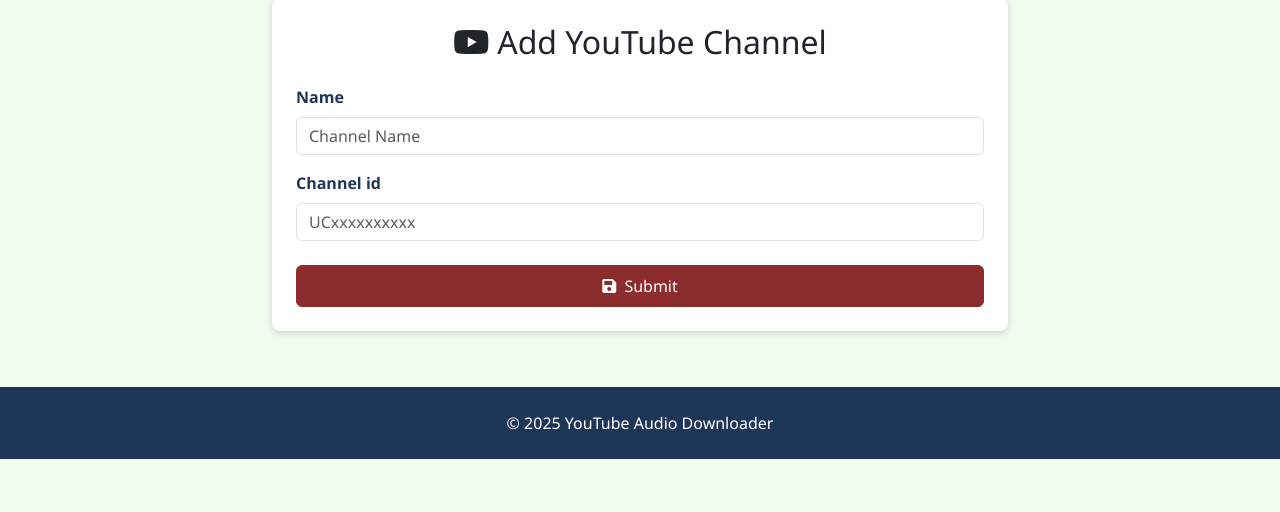
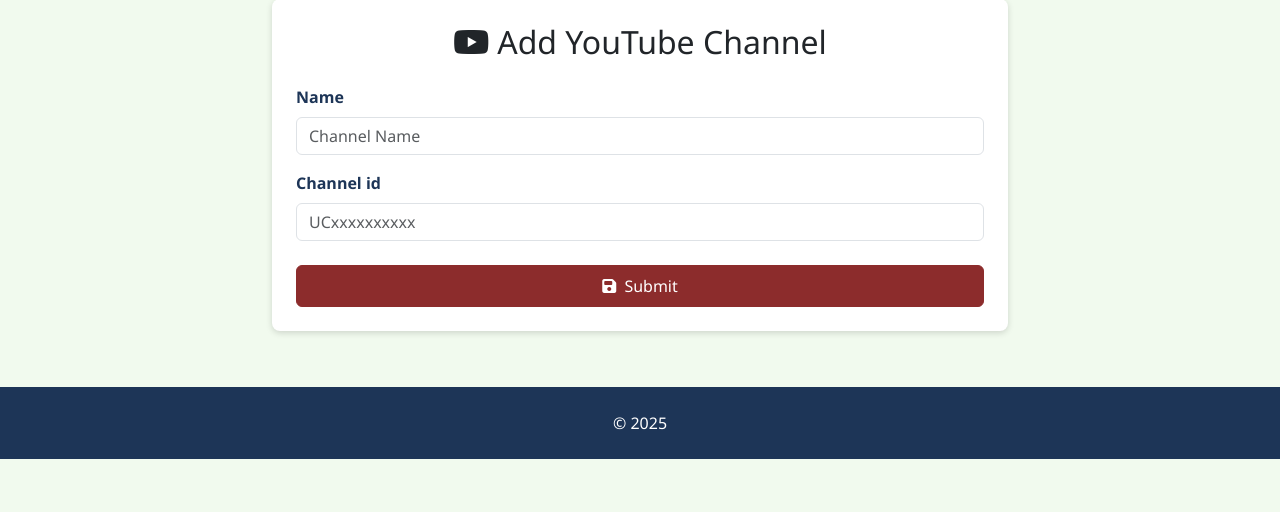
Before and after one commit to prabinKh/youtube-audio-api, a Django app: page /add/ in a window 1280 px wide. Shown: the part 161-673 px from the top of the page. Run offline with Django 5.2, Linux system fonts and the light colour scheme; a user stored in the database is signed in.

Commit message:
Update base.html

```diff
--- a/downloader/templates/base.html
+++ b/downloader/templates/base.html
@@ -261,7 +261,7 @@
     <!-- Footer -->
     <footer class="footer">
         <div class="container text-center">
-            &copy; {{ year|default:2025 }} YouTube Audio Downloader
+            &copy; {{ year|default:2025 }}
         </div>
     </footer>
 
```
